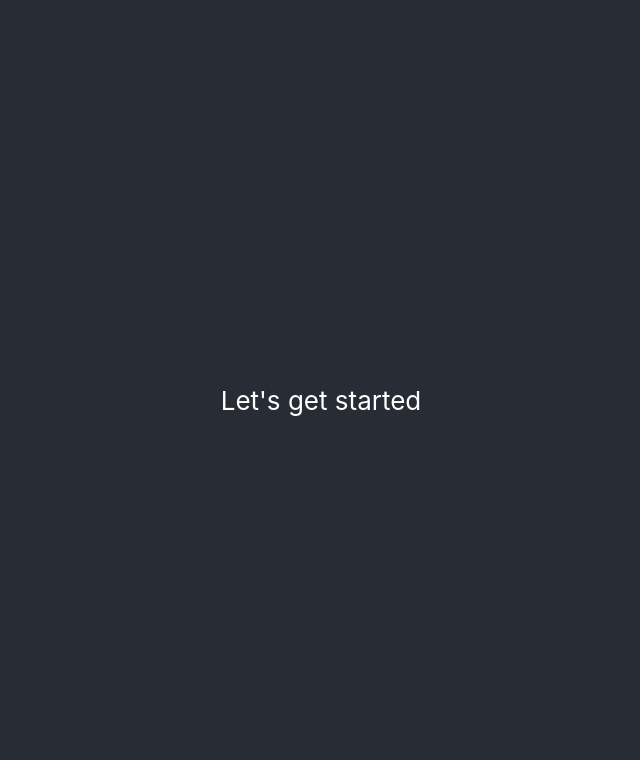
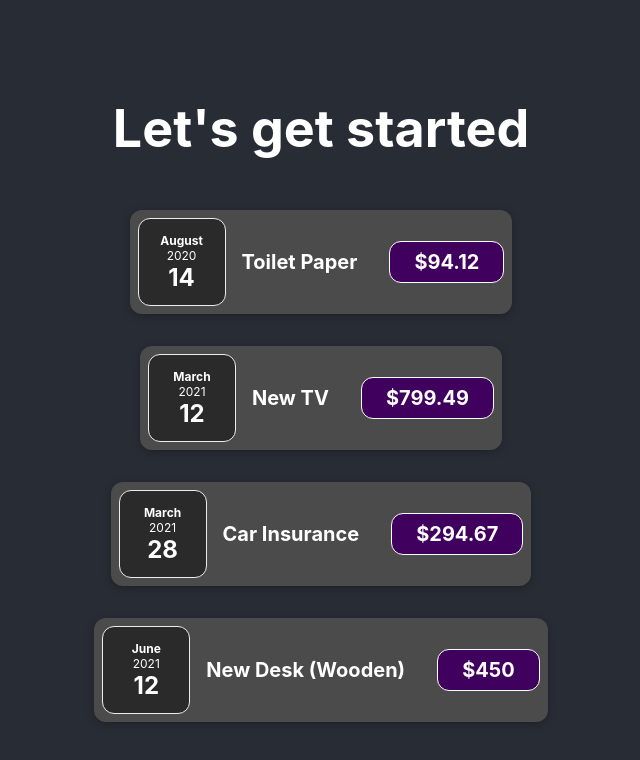
Before and after one commit to AntReyn12/expense-tracker, a React (Create React App) app: page / in a window 1280 px wide. Shown: the top 760 px of the page, without its empty margins (319-959 px from the left). Built offline with nearby package versions, Linux system fonts and the light colour scheme.

Commit message:
added the expense item and expense date components

```diff
--- a/src/App.css
+++ b/src/App.css
@@ -1,7 +1,5 @@
 .App {
   text-align: center;
-}
-.App-header {
   background-color: #282c34;
   min-height: 100vh;
   display: flex;
@@ -10,4 +8,5 @@
   justify-content: center;
   font-size: calc(10px + 2vmin);
   color: white;
+  width: 100%;
 }
--- a/src/App.js
+++ b/src/App.js
@@ -1,13 +1,38 @@
 import "./App.css";
+import ExpenseItem from "./components/ExpenseItem";
 
-function App() {
+const App = () => {
+  const expenses = [
+    {
+      id: "e1",
+      title: "Toilet Paper",
+      amount: 94.12,
+      date: new Date(2020, 7, 14),
+    },
+    {id: "e2", title: "New TV", amount: 799.49, date: new Date(2021, 2, 12)},
+    {
+      id: "e3",
+      title: "Car Insurance",
+      amount: 294.67,
+      date: new Date(2021, 2, 28),
+    },
+    {
+      id: "e4",
+      title: "New Desk (Wooden)",
+      amount: 450,
+      date: new Date(2021, 5, 12),
+    },
+  ];
+
   return (
     <div className="App">
-      <header className="App-header">
-        <p>Let's get started</p>
-      </header>
+      <h1>Let's get started</h1>
+      <ExpenseItem title={expenses[0].title} amount={expenses[0].amount} date={expenses[0].date} />
+      <ExpenseItem title={expenses[1].title} amount={expenses[1].amount} date={expenses[1].date} />
+      <ExpenseItem title={expenses[2].title} amount={expenses[2].amount} date={expenses[2].date} />
+      <ExpenseItem title={expenses[3].title} amount={expenses[3].amount} date={expenses[3].date} />
     </div>
   );
-}
+};
 
 export default App;
--- /dev/null
+++ b/src/components/ExpenseDate.css
@@ -0,0 +1,26 @@
+.expense-date {
+  display: flex;
+  flex-direction: column;
+  width: 5.5rem;
+  height: 5.5rem;
+  border: 1px solid #ececec;
+  background-color: #2a2a2a;
+  color: white;
+  border-radius: 12px;
+  align-items: center;
+  justify-content: center;
+}
+
+.expense-date__month {
+  font-size: 0.75rem;
+  font-weight: bold;
+}
+
+.expense-date__year {
+  font-size: 0.75rem;
+}
+
+.expense-date__day {
+  font-size: 1.5rem;
+  font-weight: bold;
+}
--- /dev/null
+++ b/src/components/ExpenseDate.js
@@ -0,0 +1,17 @@
+import "./ExpenseDate.css";
+
+const ExpenseDate = (props) => {
+  const month = props.date.toLocaleString("en-US", {month: "long"});
+  const day = props.date.toLocaleString("en-US", {day: "2-digit"});
+  const year = props.date.getFullYear();
+
+  return (
+    <div className="expense-date">
+      <div className="expense-date__month">{month}</div>
+      <div className="expense-date__year">{year}</div>
+      <div className="expense-date__day">{day}</div>
+    </div>
+  );
+};
+
+export default ExpenseDate;
--- /dev/null
+++ b/src/components/ExpenseItem.css
@@ -0,0 +1,56 @@
+.expense-item {
+  display: flex;
+  justify-content: space-between;
+  align-items: center;
+  box-shadow: 0 2px 8px rgba(0, 0, 0, 0.25);
+  padding: 0.5rem;
+  margin: 1rem 0;
+  border-radius: 12px;
+  background-color: #4b4b4b;
+}
+
+.expense-item__description {
+  display: flex;
+  flex-direction: column;
+  gap: 1rem;
+  align-items: flex-end;
+  flex-flow: column-reverse;
+  justify-content: flex-start;
+  flex: 1;
+}
+
+.expense-item h2 {
+  color: #3a3a3a;
+  font-size: 1rem;
+  flex: 1;
+  margin: 0 1rem;
+  color: white;
+}
+
+.expense-item__price {
+  font-size: 1rem;
+  font-weight: bold;
+  color: white;
+  background-color: #40005d;
+  border: 1px solid white;
+  padding: 0.5rem;
+  border-radius: 12px;
+}
+
+@media (min-width: 580px) {
+  .expense-item__description {
+    flex-direction: row;
+    align-items: center;
+    justify-content: flex-start;
+    flex: 1;
+  }
+
+  .expense-item__description h2 {
+    font-size: 1.25rem;
+  }
+
+  .expense-item__price {
+    font-size: 1.25rem;
+    padding: 0.5rem 1.5rem;
+  }
+}
--- /dev/null
+++ b/src/components/ExpenseItem.js
@@ -0,0 +1,16 @@
+import ExpenseDate from "./ExpenseDate";
+import "./ExpenseItem.css";
+
+const ExpenseItem = (props) => {
+  return (
+    <div className="expense-item">
+      <ExpenseDate date={props.date} />
+      <div className="expense-item__description">
+        <h2>{props.title}</h2>
+        <div className="expense-item__price">${props.amount}</div>
+      </div>
+    </div>
+  );
+};
+
+export default ExpenseItem;
```
Also changed, not shown: src/logo.svg (deleted).
